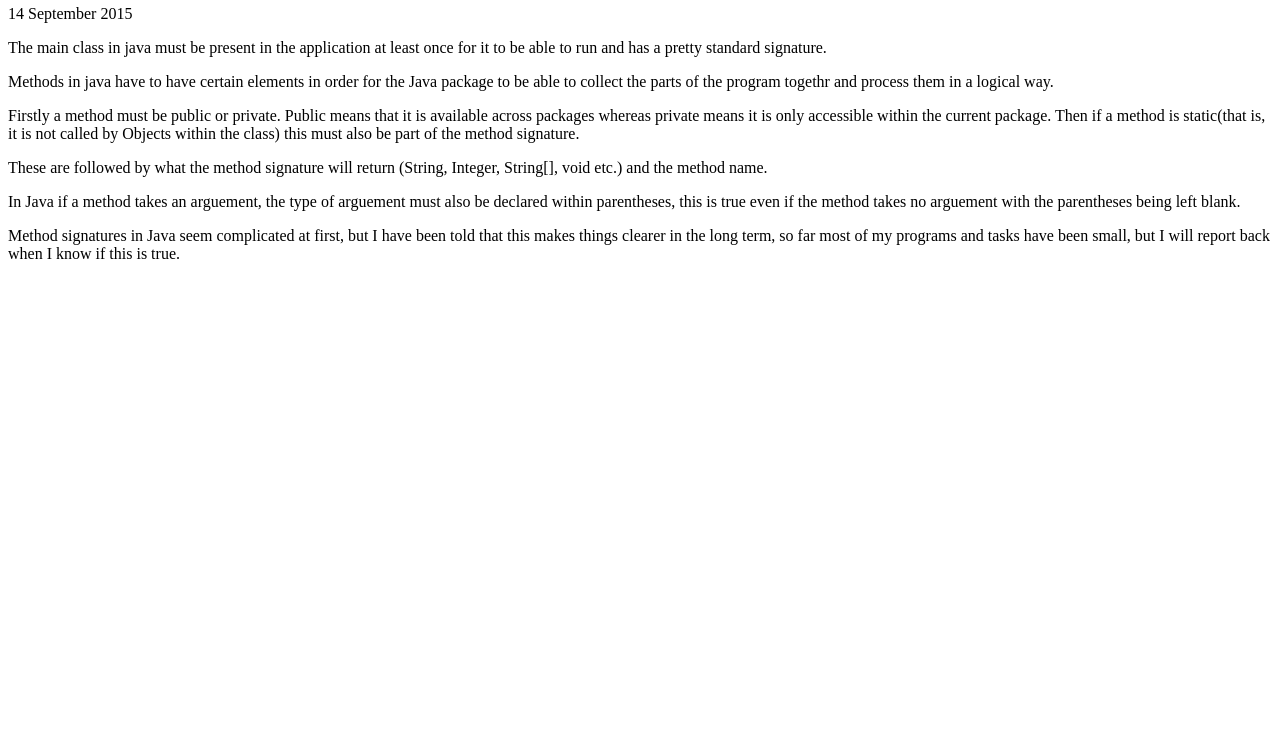
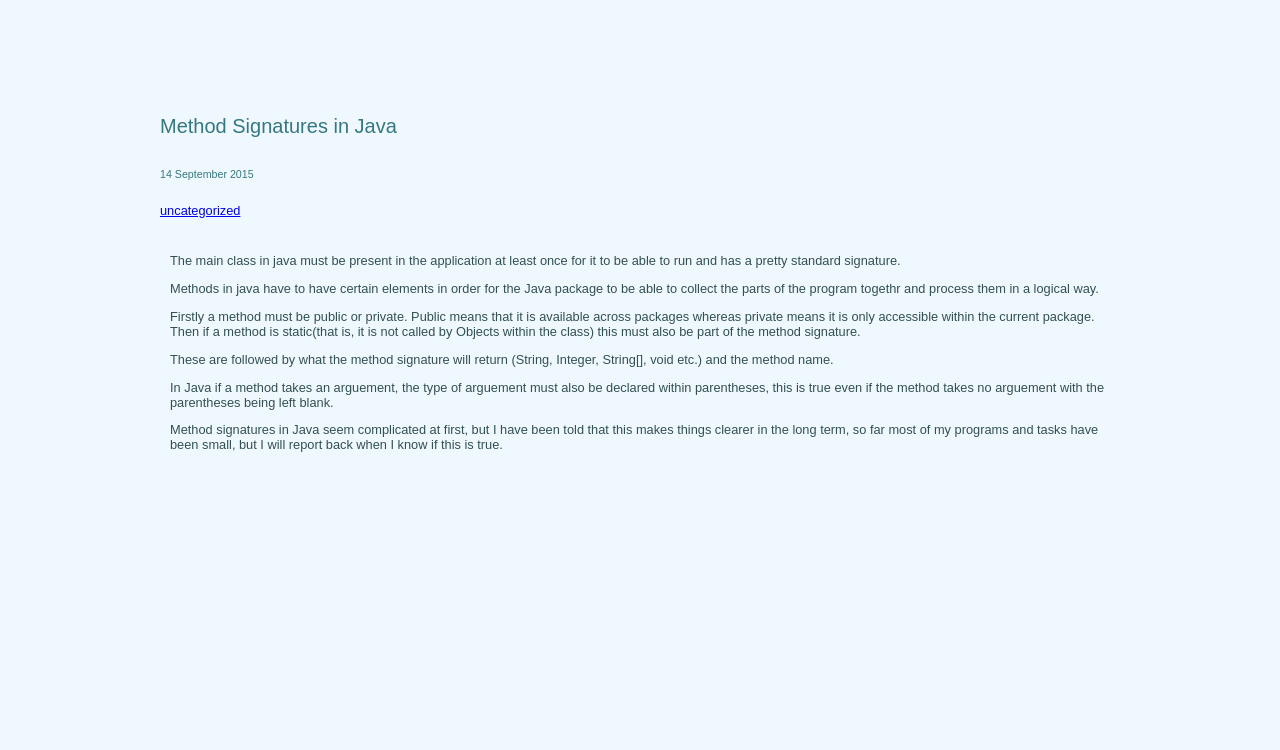
Before and after one commit to priya121/priya-blog, a plain HTML site: page method_signatures_in_java.html in a window 1280 px wide. Shown: the part 50-800 px from the top of the page. Drawn offline with Linux system fonts and the light colour scheme.

Commit message:
Added page link.

```diff
--- a/method_signatures_in_java.html
+++ b/method_signatures_in_java.html
@@ -1,12 +1,24 @@
-<html><body>
+<html>
+  <head>
+    <meta http-equiv="Content-Type" content="text/html; charset=utf-8" />
+    <link type="text/css" rel="stylesheet" href="styles.css" />
+    <title data-id="blog-title">Priya’s Blog</title>
+  </head>
+  <body>
       <article>
           <header>
               <h1><a data-id="page-link" href="method_signatures_in_java.html">Method Signatures in Java</a></h1>
+              <a data-id="page-link" />
               <p data-id="published-at" data-format="dd MMMM yyyy">14 September 2015</p>
+              <p><a data-id="category-link" href="category/uncategorized/index.html">uncategorized</a></p>
           </header>
           <section data-id="content"><p>The main class in java must be present in the application at least once for it to be able to run and has a pretty standard signature.</p><p>Methods in java have to have certain elements in order for the Java package to be able to collect the parts of the program togethr and process them in a logical way.</p><p>Firstly a method must be public or private. Public means that it is available across packages whereas private means it is only accessible within the current package. Then if a method is static(that is, it is not called by Objects within the class) this must also be part of the method signature.</p><p>These are followed by what the method signature will return (String, Integer, String[], void etc.) and the method name.</p><p>In Java if a method takes an arguement, the type of arguement must also be declared within parentheses, this is true even if the method takes no arguement with the parentheses being left blank.</p><p>Method signatures in Java seem complicated at first, but I have been told that this makes things clearer in the long term, so far most of my programs and tasks have been small, but I will report back when I know if this is true.</p></section>
           <footer>
               <ol>
+                  <li data-id="page-list">
+                  <li data-id="tag-list">
+                      <a data-id="page-link" />
+                  </li>
               </ol>
           </footer>
       </article>
```
Also changed, not shown: arrays_in_java.html (+1 -0 lines), index.html (+1 -1 lines), java.html (+13 -1 lines).
